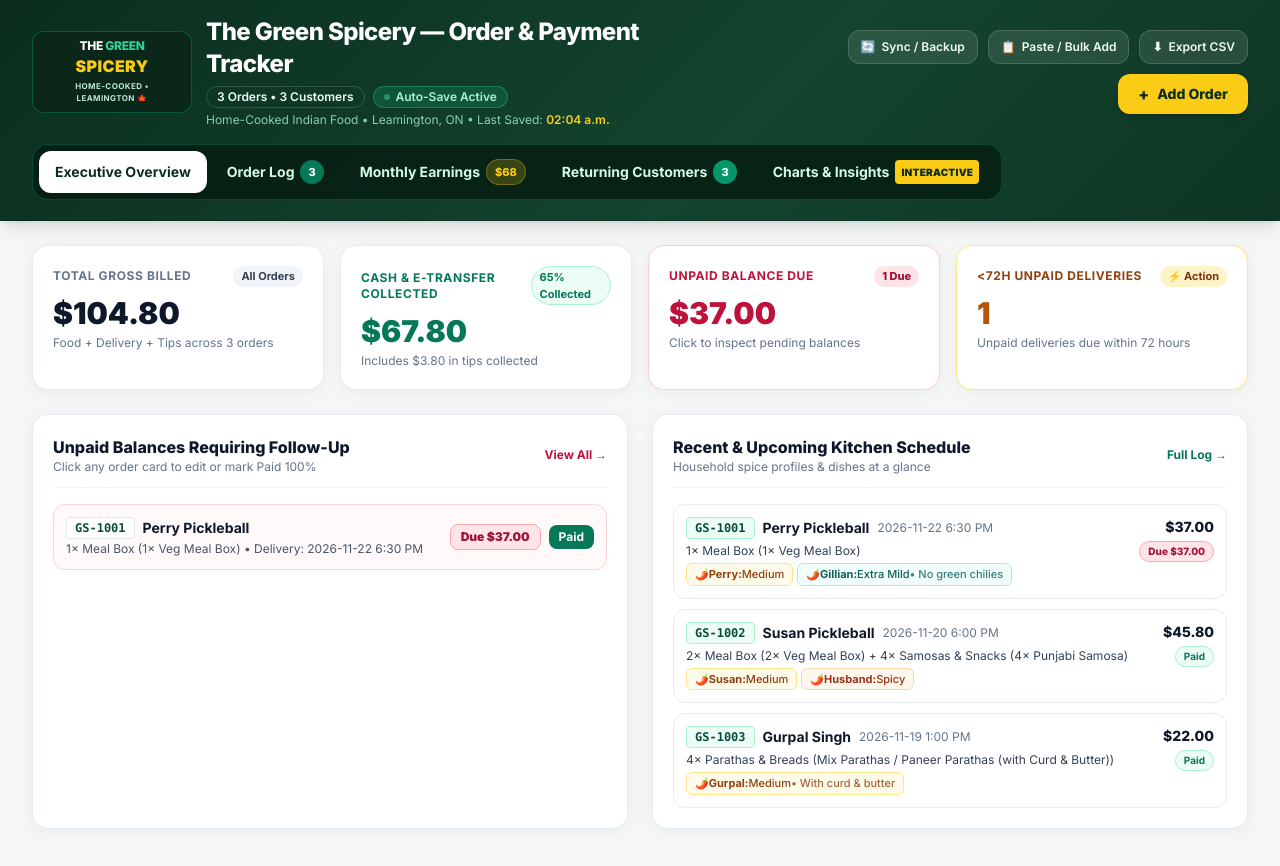
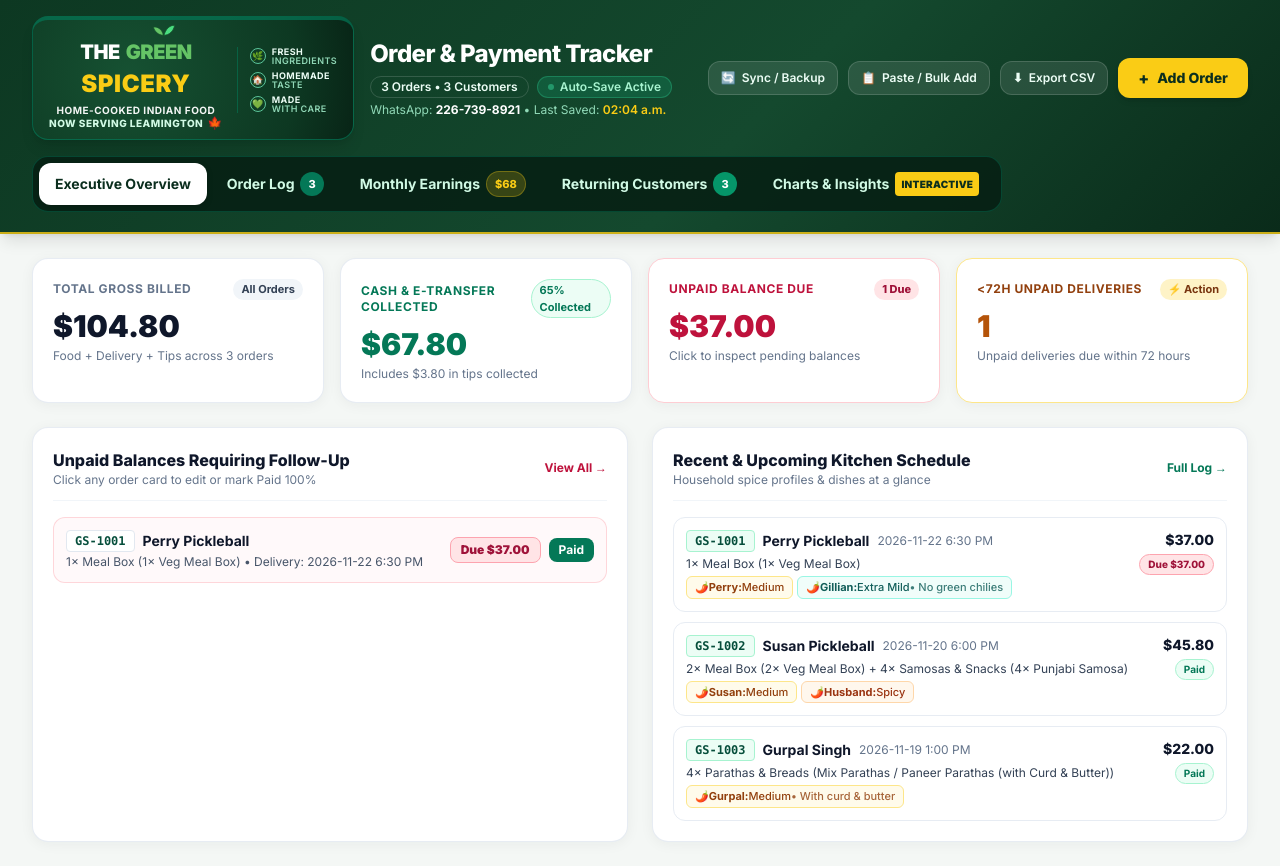
Before and after one commit to thegreenspicery/thegreenspicery.github.io, a plain HTML site: page index.html in a window 1280 px wide. Drawn offline with nearby package versions, Linux system fonts and the light colour scheme.

Commit message:
Update index.html

```diff
--- a/index.html
+++ b/index.html
@@ -18,7 +18,10 @@
       box-shadow: 0 2px 14px rgba(11, 46, 30, 0.05);
     }
     .header-forest {
-      background: linear-gradient(135deg, #0B2E1E 0%, #13442E 58%, #0E3524 100%);
+      background: linear-gradient(135deg, #0D3822 0%, #14492E 58%, #0A2B1A 100%);
+    }
+    .brand-logo-card {
+      background: radial-gradient(circle at 30% 45%, #165132 0%, #0D3822 72%, #082416 100%);
     }
     .tab-btn-active {
       background-color: #ffffff;
@@ -60,28 +63,71 @@
 <body class="min-h-screen flex flex-col">
 
   <!-- ========================================================= -->
-  <!-- TOP EXECUTIVE BRAND HEADER & SEGMENTED NAVIGATION         -->
+  <!-- TOP EXECUTIVE BRAND HEADER WITH OFFICIAL LOGO BANNER      -->
   <!-- ========================================================= -->
-  <header class="header-forest text-white border-b border-emerald-950/60 shadow-lg">
+  <header class="header-forest text-white border-b-2 border-[#FACC15]/80 shadow-lg">
     <div class="max-w-7xl mx-auto px-4 sm:px-6 lg:px-8 pt-4 pb-5">
-      <div class="flex flex-col lg:flex-row lg:items-center lg:justify-between gap-4">
-        <!-- Brand Emblem & Title -->
-        <div class="flex items-center gap-3.5">
-          <div class="shrink-0 w-36 sm:w-40 rounded-xl bg-[#0a2719] border border-emerald-700/60 px-3 py-2 text-center shadow-inner select-none">
-            <div class="text-xs font-extrabold tracking-tight leading-none">
-              <span class="text-white">THE</span> <span class="text-emerald-400">GREEN</span>
+      <div class="flex flex-col xl:flex-row xl:items-center xl:justify-between gap-4">
+        <!-- Brand Logo Emblem & Tracker Title -->
+        <div class="flex flex-col sm:flex-row sm:items-center gap-4">
+          <!-- Custom SVG + Typographic Match of The Green Spicery Banner Logo -->
+          <div class="brand-logo-card shrink-0 rounded-2xl border-t-4 border-[#FACC15] border-x border-b border-emerald-700/70 px-4 py-2.5 shadow-lg select-none flex items-center gap-3.5">
+            <!-- Left Botanical & Spice Accent -->
+            <div class="hidden xs:flex flex-col items-center justify-center opacity-90">
+              <svg class="w-7 h-7" viewBox="0 0 36 36" fill="none" aria-hidden="true">
+                <circle cx="12" cy="12" r="8" fill="#D97706" stroke="#92400E" stroke-width="1.5"/>
+                <circle cx="12" cy="12" r="5" fill="#F59E0B"/>
+                <circle cx="24" cy="22" r="8" fill="#B91C1C" stroke="#7F1D1D" stroke-width="1.5"/>
+                <circle cx="24" cy="22" r="5" fill="#EF4444"/>
+                <path d="M22 7C25 5 29 6 30 9C27 11 23 10 22 7Z" fill="#4ADE80"/>
+                <path d="M6 25C9 23 13 24 14 27C11 29 7 28 6 25Z" fill="#22C55E"/>
+              </svg>
             </div>
-            <div class="text-sm sm:text-base font-black tracking-wide text-[#FACC15] leading-tight mt-0.5">
-              SPICERY
+
+            <!-- Center Official Wordmark with Two Leaves above GREEN -->
+            <div class="text-center">
+              <div class="relative inline-flex items-center justify-center gap-1.5 font-black tracking-tight text-lg sm:text-xl leading-none pt-2">
+                <!-- Two Green Leaves Positioned Above "GREEN" -->
+                <svg class="w-6 h-4 absolute -top-2 right-4" viewBox="0 0 32 20" fill="none" aria-hidden="true">
+                  <path d="M15 17C14 10 8 5 2 6C3 12 9 17 15 17Z" fill="#65C466" stroke="#14532D" stroke-width="1"/>
+                  <path d="M16 17C18 9 24 3 30 4C29 11 23 17 16 17Z" fill="#4ADE80" stroke="#14532D" stroke-width="1"/>
+                </svg>
+                <span class="text-white">THE</span>
+                <span class="text-[#65C466]">GREEN</span>
+              </div>
+              <div class="text-xl sm:text-2xl font-black tracking-wide text-[#FACC15] leading-none mt-0.5">
+                SPICERY
+              </div>
+              <div class="text-[9px] sm:text-[10px] font-bold tracking-wider text-white/95 uppercase mt-1 leading-tight">
+                HOME-COOKED INDIAN FOOD
+              </div>
+              <div class="text-[9px] sm:text-[10px] font-extrabold tracking-wider text-emerald-100 uppercase leading-tight flex items-center justify-center gap-1">
+                <span>NOW SERVING LEAMINGTON</span>
+                <span class="text-red-500 text-xs leading-none">🍁</span>
+              </div>
             </div>
-            <div class="text-[8px] font-bold tracking-wider text-emerald-100/90 uppercase mt-0.5">
-              HOME-COOKED • LEAMINGTON <span class="text-rose-500">🍁</span>
+
+            <!-- Right 3 Quality Pillars from Logo -->
+            <div class="hidden sm:flex flex-col gap-1.5 pl-3 border-l border-emerald-700/60 text-[9px] font-bold uppercase tracking-wider text-emerald-50">
+              <div class="flex items-center gap-1.5">
+                <span class="w-4 h-4 rounded-full border border-emerald-300/80 flex items-center justify-center text-[9px]">🌿</span>
+                <span class="leading-none">Fresh<br/><span class="text-emerald-200/85 font-semibold">Ingredients</span></span>
+              </div>
+              <div class="flex items-center gap-1.5">
+                <span class="w-4 h-4 rounded-full border border-emerald-300/80 flex items-center justify-center text-[9px]">🏠</span>
+                <span class="leading-none">Homemade<br/><span class="text-emerald-200/85 font-semibold">Taste</span></span>
+              </div>
+              <div class="flex items-center gap-1.5">
+                <span class="w-4 h-4 rounded-full border border-emerald-300/80 flex items-center justify-center text-[9px]">💚</span>
+                <span class="leading-none">Made<br/><span class="text-emerald-200/85 font-semibold">With Care</span></span>
+              </div>
             </div>
           </div>
 
+          <!-- Dashboard Title & Status Pills -->
           <div>
             <h1 class="text-lg sm:text-2xl font-extrabold tracking-tight text-white leading-snug">
-              The Green Spicery — Order &amp; Payment Tracker
+              Order &amp; Payment Tracker
             </h1>
             <div class="flex flex-wrap items-center gap-2 mt-1.5">
               <span id="headerCountsBadge" class="inline-flex items-center px-2.5 py-0.5 rounded-full text-xs font-semibold bg-white/12 text-emerald-50 border border-white/15">
@@ -92,14 +138,14 @@
                 Auto-Save Active
               </span>
             </div>
-            <p class="text-xs text-emerald-200/80 mt-1">
-              Home-Cooked Indian Food • Leamington, ON • Last Saved: <span id="lastSavedText" class="text-[#FACC15] font-semibold">—</span>
+            <p class="text-xs text-emerald-200/85 mt-1">
+              WhatsApp: <strong class="text-white">226-739-8921</strong> • Last Saved: <span id="lastSavedText" class="text-[#FACC15] font-semibold">—</span>
             </p>
           </div>
         </div>
 
         <!-- Top-Right Action Bar with Prominent + Add Order CTA -->
-        <div class="flex flex-wrap items-center gap-2 sm:gap-2.5 lg:justify-end">
+        <div class="flex flex-wrap items-center gap-2 sm:gap-2.5 xl:justify-end">
           <button type="button" onclick="openSyncModal()" class="inline-flex items-center gap-1.5 px-3 py-2 rounded-xl bg-white/10 hover:bg-white/15 text-emerald-50 border border-white/15 text-xs font-semibold transition">
             <span>🔄</span> Sync / Backup
           </button>
@@ -385,10 +431,7 @@
       </div>
 
       <div class="grid grid-cols-1 lg:grid-cols-2 gap-6">
-        <!-- Returning Customer Retention Donut -->
         <div id="chartRetentionCard" class="bg-white rounded-2xl p-5 border border-slate-200/80 card-shadow"></div>
-
-        <!-- Monthly Revenue vs $500 Target -->
         <div id="chartMonthlyCard" class="bg-white rounded-2xl p-5 border border-slate-200/80 card-shadow"></div>
       </div>
 
@@ -679,15 +722,28 @@
   <div id="receiptModal" class="hidden fixed inset-0 z-50 bg-slate-900/60 backdrop-blur-xs flex items-center justify-center p-4 overflow-y-auto">
     <div class="bg-white rounded-2xl max-w-lg w-full p-5 shadow-2xl border border-slate-200 my-auto">
       <div id="receiptPrintableArea" class="bg-white border border-slate-300 rounded-xl overflow-hidden">
-        <div class="header-forest text-white px-5 py-4 border-b-2 border-[#FACC15] flex items-center justify-between">
-          <div>
-            <div class="text-base font-black tracking-tight text-[#FACC15]">THE GREEN SPICERY</div>
-            <div class="text-[11px] text-emerald-100">Home-Cooked Indian Food • Leamington, ON</div>
-            <div class="text-[11px] text-emerald-200 font-semibold">WhatsApp / Tel: 226-739-8921</div>
-          </div>
-          <div class="text-right">
+        <!-- Official Branded Receipt Header Matching Your Logo -->
+        <div class="brand-logo-card text-white px-5 py-4 border-t-4 border-[#FACC15] border-b-2 border-[#FACC15] flex items-center justify-between gap-3">
+          <div class="text-left">
+            <div class="relative inline-flex items-center gap-1 font-black tracking-tight text-base sm:text-lg leading-none pt-1.5">
+              <svg class="w-5 h-3.5 absolute -top-2 right-3" viewBox="0 0 32 20" fill="none" aria-hidden="true">
+                <path d="M15 17C14 10 8 5 2 6C3 12 9 17 15 17Z" fill="#65C466"/>
+                <path d="M16 17C18 9 24 3 30 4C29 11 23 17 16 17Z" fill="#4ADE80"/>
+              </svg>
+              <span class="text-white">THE</span>
+              <span class="text-[#65C466]">GREEN</span>
+            </div>
+            <div class="text-lg sm:text-xl font-black tracking-wide text-[#FACC15] leading-none mt-0.5">
+              SPICERY
+            </div>
+            <div class="text-[9px] font-bold tracking-wider text-white/95 uppercase mt-1">
+              HOME-COOKED INDIAN FOOD • LEAMINGTON <span class="text-red-500">🍁</span>
+            </div>
+            <div class="text-[11px] text-emerald-200 font-semibold mt-0.5">WhatsApp / Tel: 226-739-8921</div>
+          </div>
+          <div class="text-right shrink-0">
             <span class="px-2.5 py-1 rounded bg-[#FACC15] text-[#0B2E1E] text-[10px] font-black uppercase tracking-wider">Official Receipt</span>
-            <div id="recOrderId" class="text-xs font-mono font-bold text-[#FACC15] mt-1">Order #: GS-1001</div>
+            <div id="recOrderId" class="text-xs font-mono font-bold text-[#FACC15] mt-1.5">Order #: GS-1001</div>
           </div>
         </div>
         <div class="p-5 space-y-4 text-xs sm:text-sm">
@@ -736,7 +792,7 @@
           </div>
 
           <div class="pt-4 flex items-end justify-between text-xs text-slate-600">
-            <div>Thank you for supporting local home-cooked food!</div>
+            <div>Fresh Ingredients • Homemade Taste • Made With Care</div>
             <div class="text-right">
               <div class="w-36 border-b border-slate-800 mb-1"></div>
               <span class="text-[10px] font-semibold uppercase">Authorized Signature</span>
```
